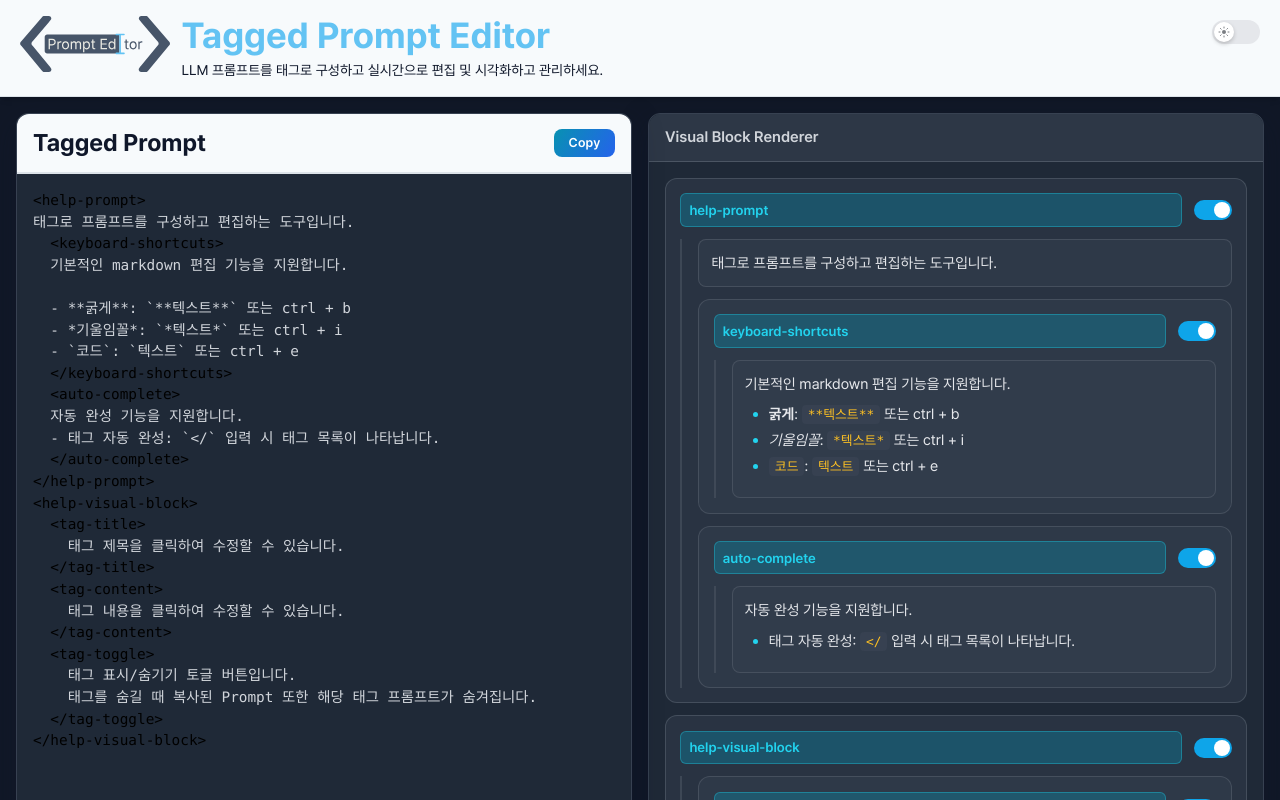
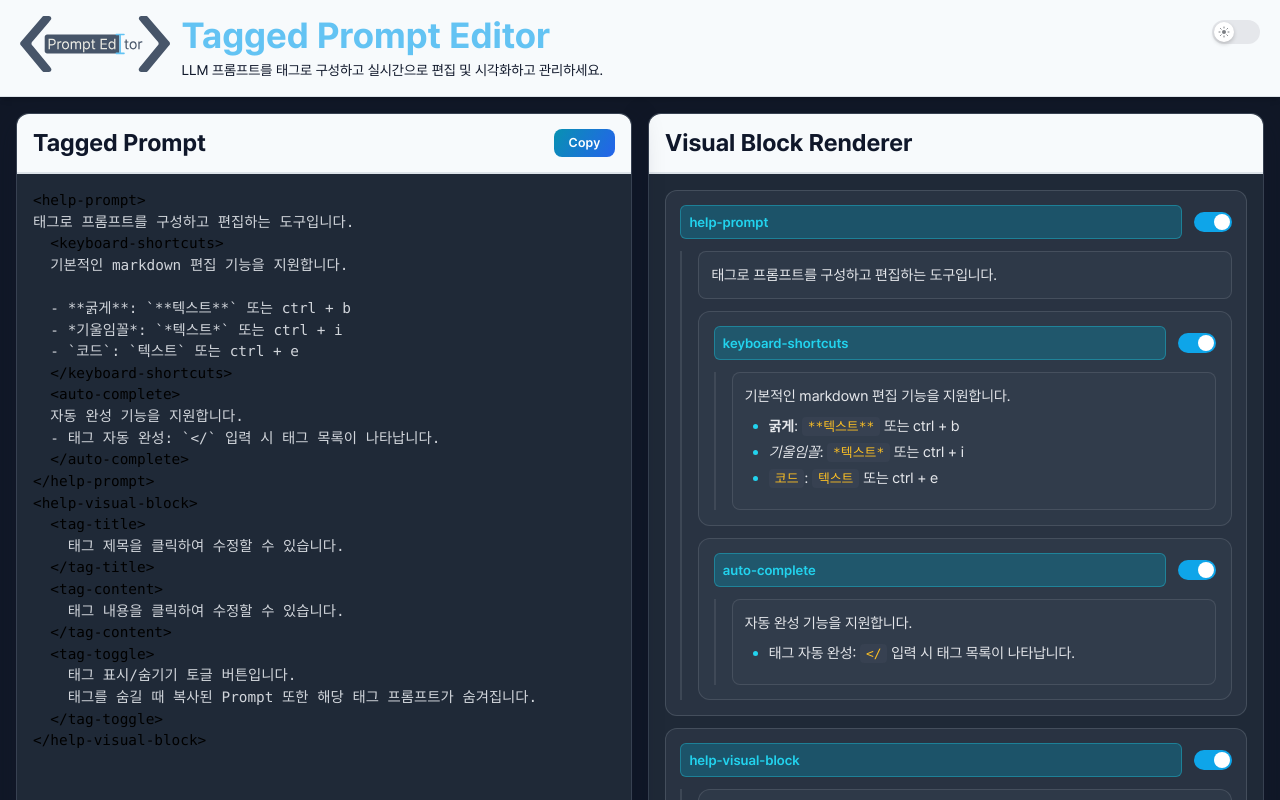
Before and after one commit to Q07K/tagged-prompt-editor, a Vue app: page / in a window 1280 px wide. Shown: the top 800 px of the page. Built offline with nearby package versions, Linux system fonts and the light colour scheme.

Commit message:
Refactor: Replace header section with PanelHeader component for improved structure and styling

```diff
--- a/src/components/tag-block/TagBlockPanel.vue
+++ b/src/components/tag-block/TagBlockPanel.vue
@@ -1,8 +1,6 @@
 <template>
   <section class="tag-panel">
-    <header class="tag-panel__header">
-      <h2 class="tag-panel__title">Visual Block Renderer</h2>
-    </header>
+    <PanelHeader title="Visual Block Renderer" />
     <div class="tag-panel__body">
       <template v-if="nodes.length">
         <template v-for="node in nodes" :key="node.id">
@@ -27,6 +25,7 @@ import { storeToRefs } from 'pinia'
 import { usePromptEditorStore } from '@/stores/promptEditorStore'
 import TagBlockElement from './TagBlockElement.vue'
 import TagBlockText from './TagBlockText.vue'
+import PanelHeader from '../common/PanelHeader.vue'
 
 const store = usePromptEditorStore()
 const { parsedNodes: nodes } = storeToRefs(store)
@@ -42,20 +41,6 @@ const { parsedNodes: nodes } = storeToRefs(store)
   border: 1px solid #374151;
   border-radius: 0.75rem;
   box-shadow: 0 10px 30px rgba(15, 23, 42, 0.35);
-}
-
-.tag-panel__header {
-  padding: 0.75rem 1rem;
-  border-bottom: 1px solid #4b5563;
-  background-color: rgba(55, 65, 81, 0.6);
-  border-top-left-radius: 0.75rem;
-  border-top-right-radius: 0.75rem;
-}
-
-.tag-panel__title {
-  font-size: 0.95rem;
-  font-weight: 600;
-  color: #d1d5db;
 }
 
 .tag-panel__body {
```
